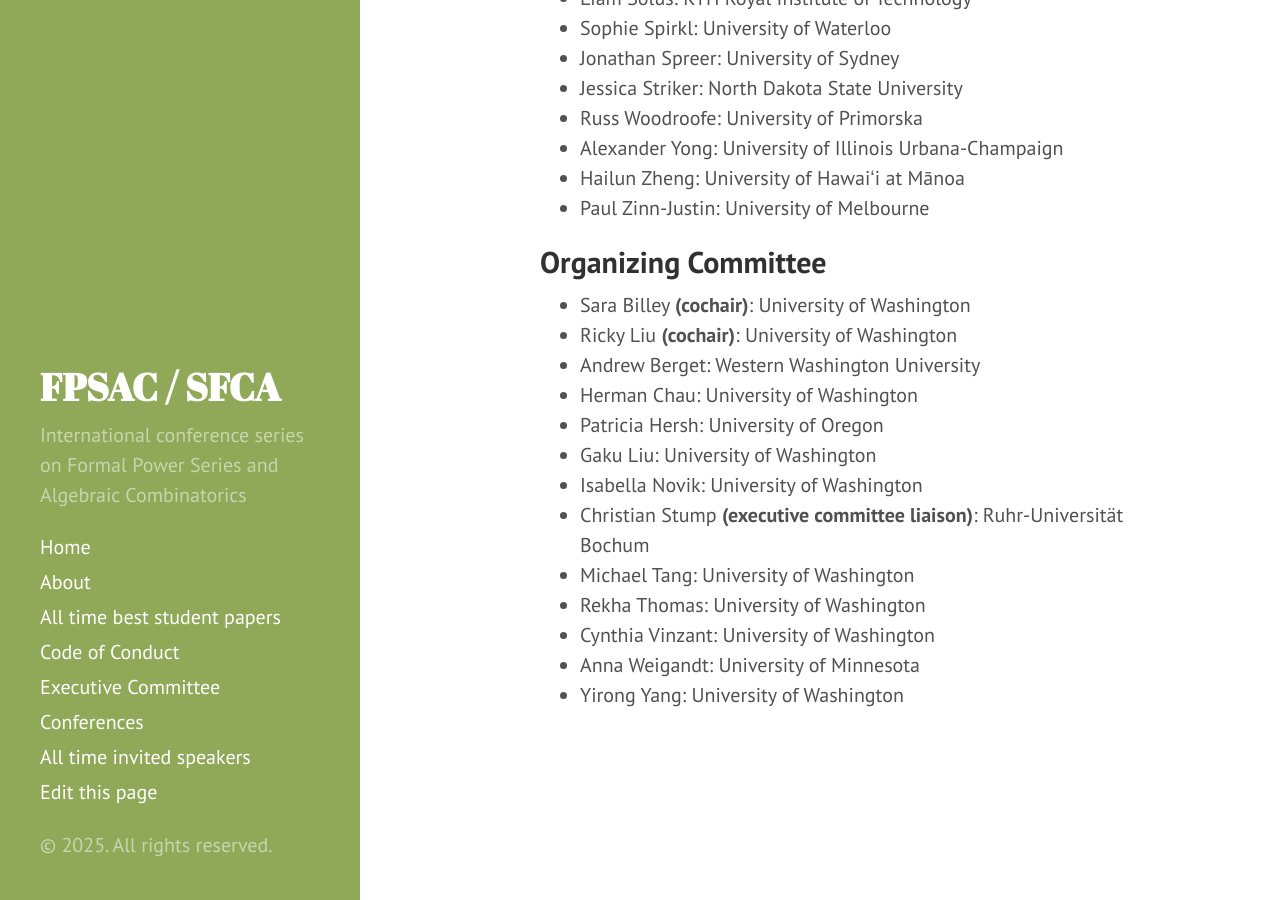
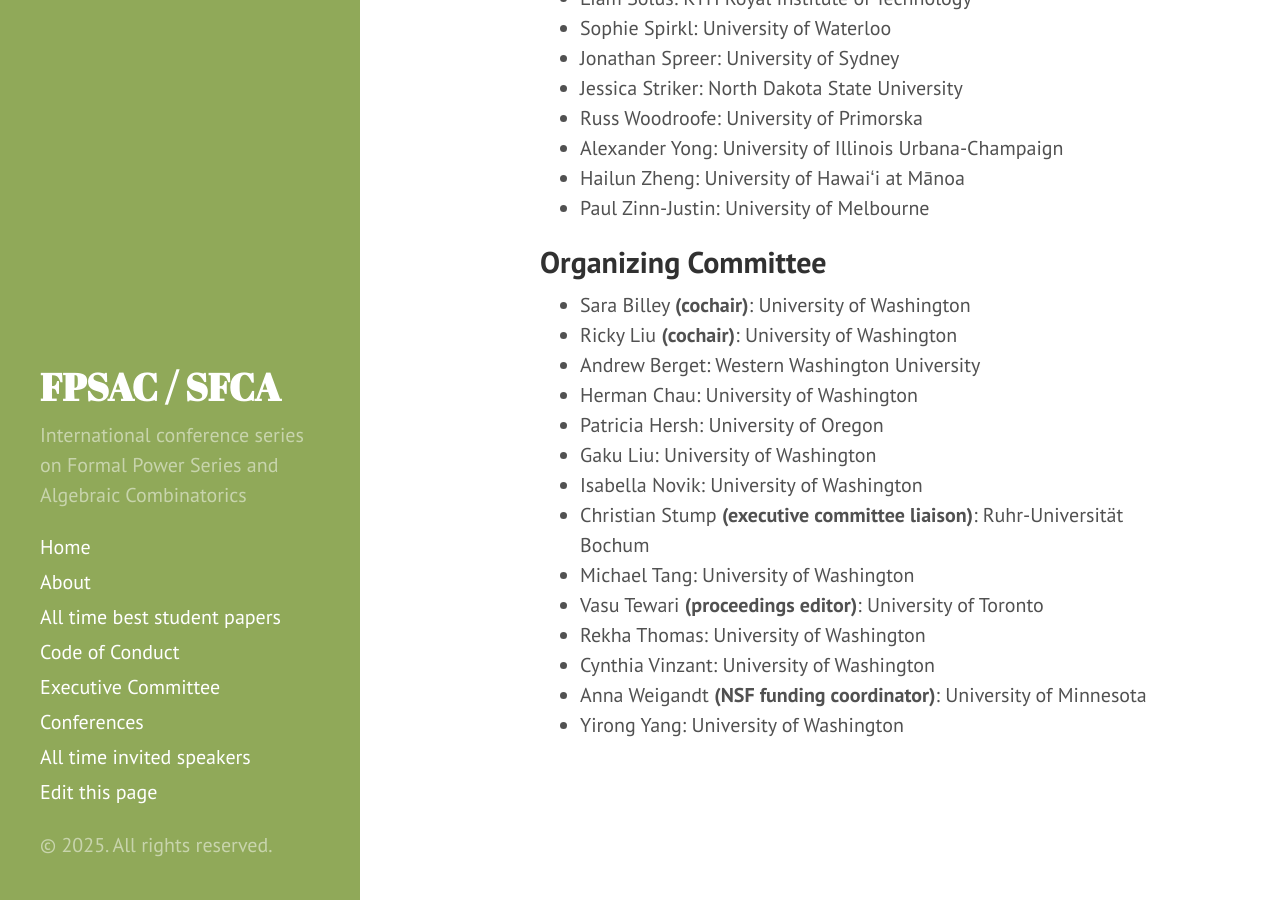
Before and after one commit to FPSAC/FPSAC.github.io, a Jekyll site: the page built from _confs/fpsac-2026.md, in a window 1280 px wide and 900 px high, scrolled down 1967 px. Built offline with Jekyll 4.4.1, drawn with Linux system fonts in a browser that asks for light colours.

Commit message:
Update 2026 local committee

```diff
--- a/_confs/fpsac-2026.md
+++ b/_confs/fpsac-2026.md
@@ -134,12 +134,16 @@
   role: executive committee liaison
 - name: Michael Tang
   affiliation: University of Washington
+- name: Vasu Tewari
+  affiliation: University of Toronto
+  role: proceedings editor
 - name: Rekha Thomas
   affiliation: University of Washington
 - name: Cynthia Vinzant
   affiliation: University of Washington
 - name: Anna Weigandt
   affiliation: University of Minnesota
+  role: NSF funding coordinator
 - name: Yirong Yang
   affiliation: University of Washington
 ---
```
